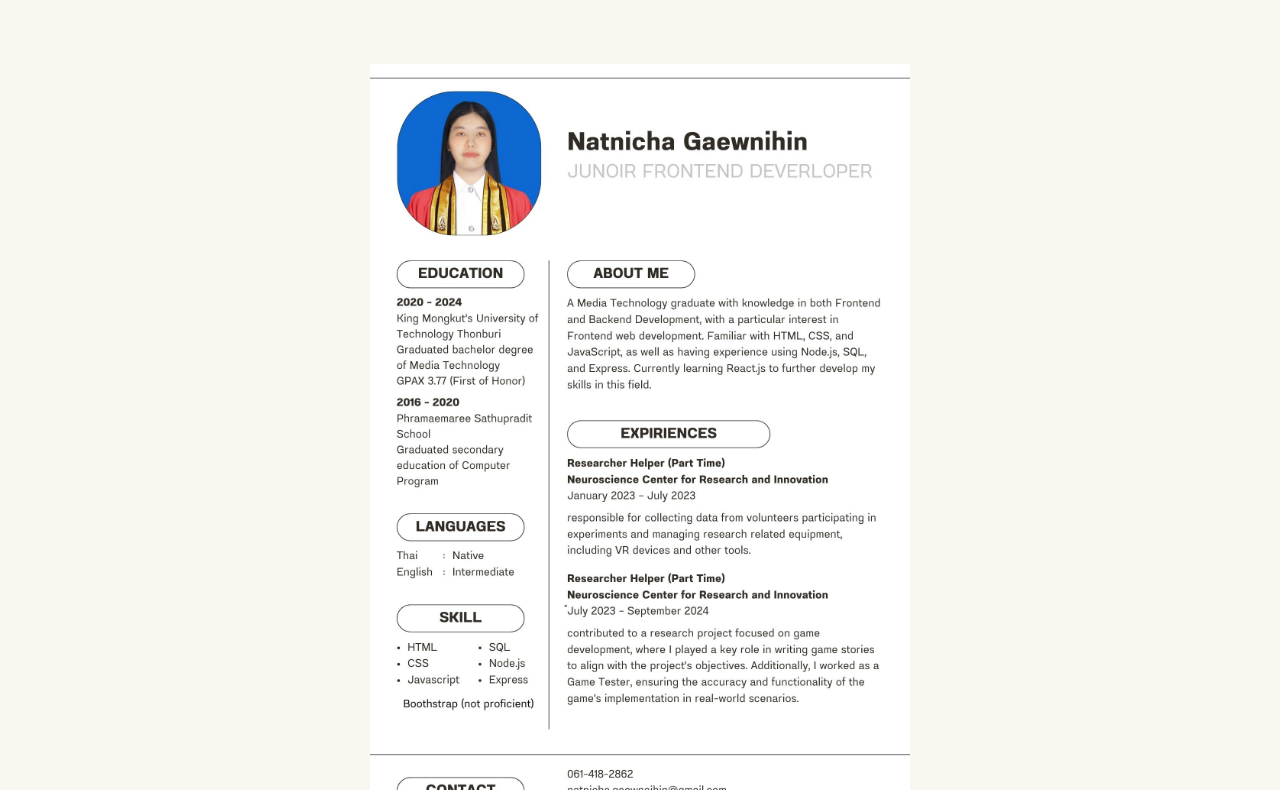
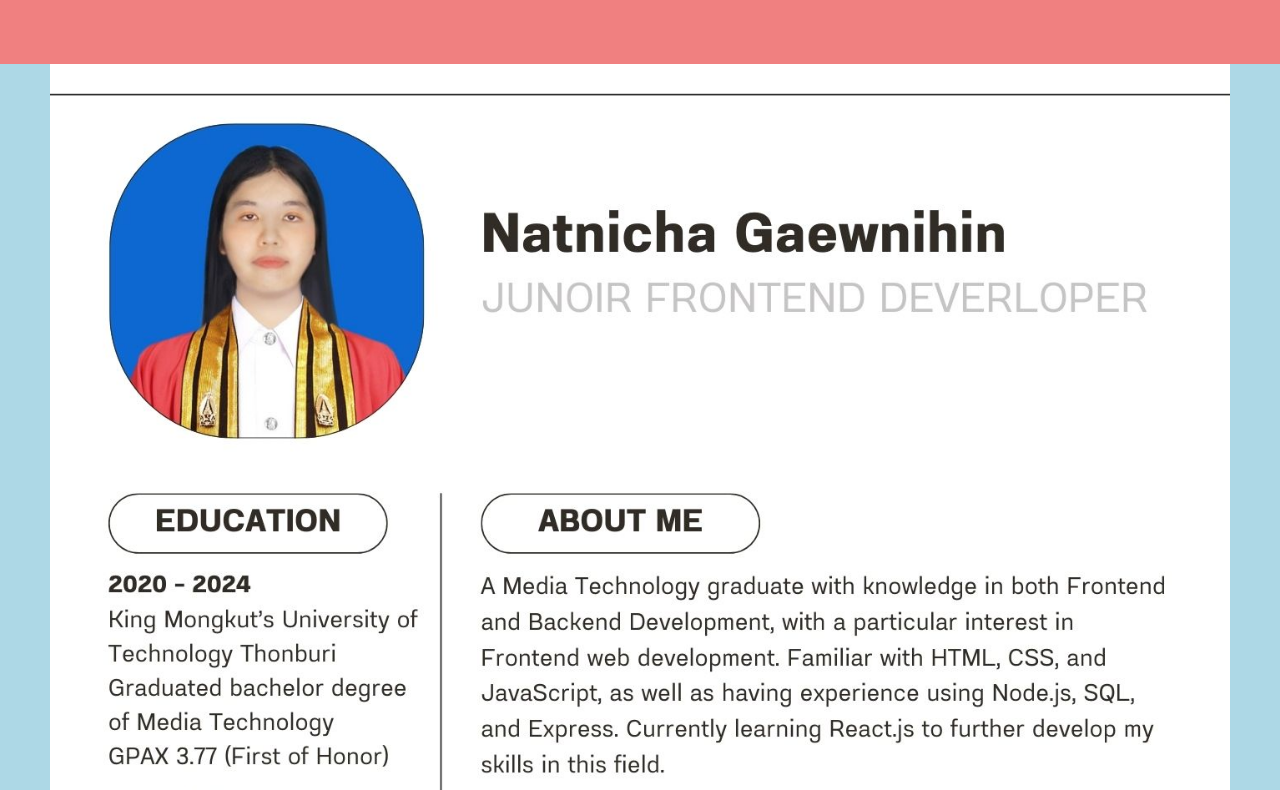
Before and after one commit to Natnicha24/my-portfolio, a website: page resume.html in a window 1280 px wide. Shown: the part 168-958 px from the top of the page. Drawn offline with Linux system fonts and the light colour scheme.

Commit message:
Revert to version 2bacd58

```diff
--- a/main.css
+++ b/main.css
@@ -3,7 +3,6 @@ body {
     padding: 0;
     font-family: "Inter", sans-serif;
     background-color: #FAF7F0;
-    overflow-x: hidden;
 }
 
 * {
@@ -63,9 +62,6 @@ body {
 .text-size-16 {
     font-size: 16px;
     font-weight: 400;
-}
-.page{
-    /* min-width: 786px; */
 }
 
 .nav-container {
--- a/resume.css
+++ b/resume.css
@@ -1,17 +1,30 @@
-.resumeContent{
+.resumeContent {
     display: flex;
     flex-direction: column;
     justify-content: center;
     align-items: center;
+    width: 100%;
+    background-color: lightcoral;
 }
-h1{
+
+
+h1 {
     font-size: 26px;
     margin: 60px 0;
     text-decoration: underline;
     color: #4A4947;
 }
-.resumeContent>img{
-   width: 50%;
-   margin: 20px;
-   padding: 0 50px;
+
+.resume-img {
+    display: flex;
+    justify-content: center;
+    align-items: center;
+    width: 100%;
+    margin: 20px;
+    padding: 0 50px;
+    background-color: lightblue;
 }
+
+.resume-img>img {
+    width: 100%;
+}
--- a/resume.html
+++ b/resume.html
@@ -37,10 +37,12 @@
         </nav>
         <section class="resumeContent">
             <h1>RESUME</h1>
-            <img src="./image/resume.jpg" alt="resume">
+            <div class="resume-img">
+                <img src="./image/resume.jpg" alt="resume">
+            </div>
         </section>
     </div>
-   <script src="./resume.js"></script>
+    <script src="./resume.js"></script>
 </body>
 
 </html>
```
Also changed, not shown: index.html (+1 -1 lines).
